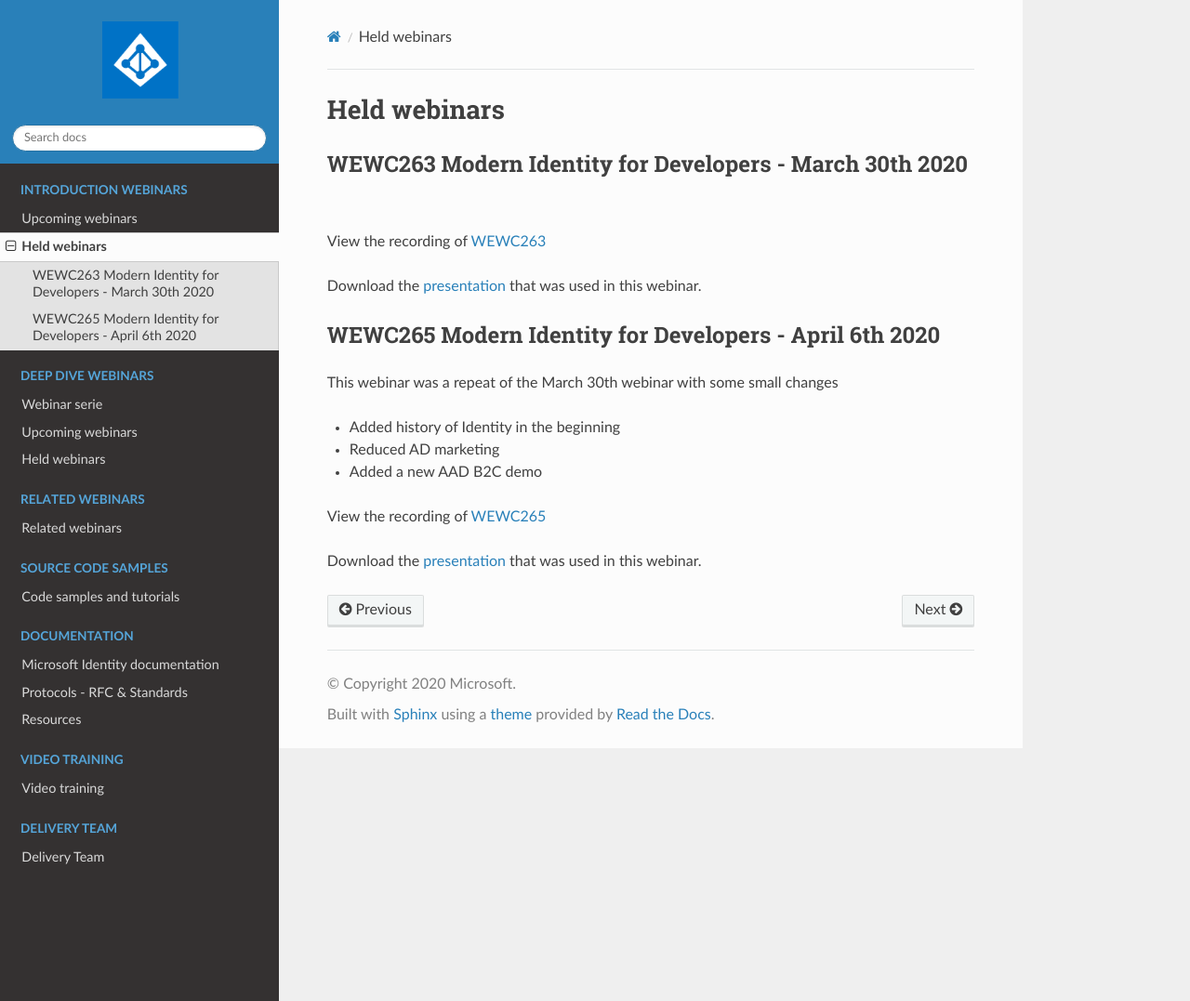
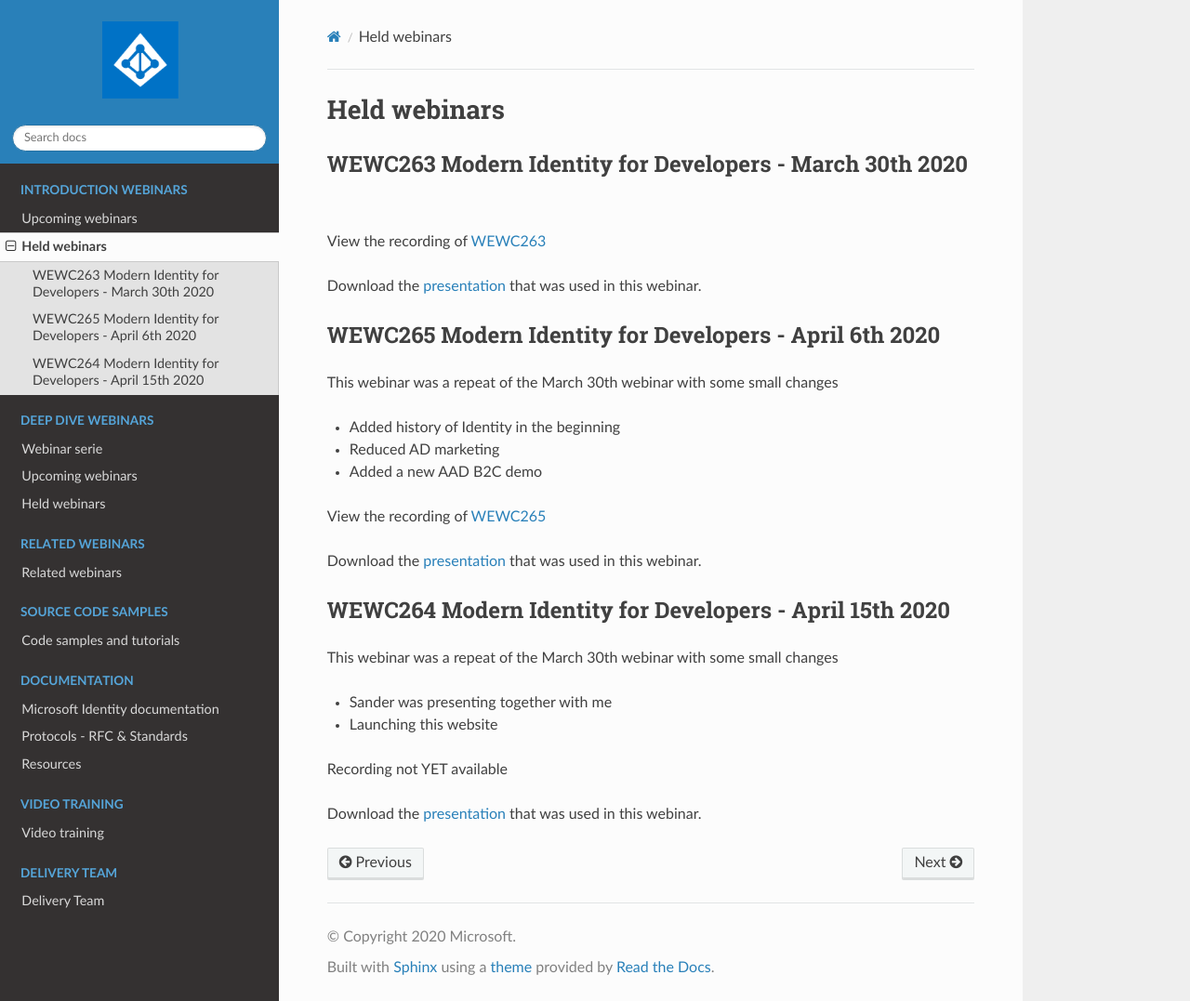
Before and after one commit to RonnyA/ModernIdentity, a Sphinx documentation site: the page built from docs/source/intro/held-webinars.rst, in a window 1280 px wide and 1077 px high. Shown: the whole window at 93% size. Built offline with Sphinx 7.4.7 and the Read the Docs theme 2.0.0, drawn with Linux system fonts in a browser that asks for light colours.

Commit message:
Updated Held + Upcomming Introduction webinars

```diff
--- a/docs/source/intro/held-webinars.rst
+++ b/docs/source/intro/held-webinars.rst
@@ -31,3 +31,18 @@
 Download the `presentation`__ that was used in this webinar.
 
 .. __ : https://github.com/RonnyA/ModernIdentity/raw/master/pdf/Modern%20Identity%20for%20Developers-v2.pdf
+
+
+WEWC264 Modern Identity for Developers - April 15th 2020
+--------------------------------------------------------
+
+This webinar was a repeat of the March 30th webinar with some small changes
+
+* Sander was presenting together with me
+* Launching this website
+
+Recording not YET available
+
+Download the `presentation`__ that was used in this webinar.
+
+.. __ : https://github.com/RonnyA/ModernIdentity/raw/master/pdf/Modern%20Identity%20for%20Developers-v3.pdf
```
Also changed, not shown: docs/source/intro/upcoming-webinars.rst (+7 -3 lines), 3 other files.
